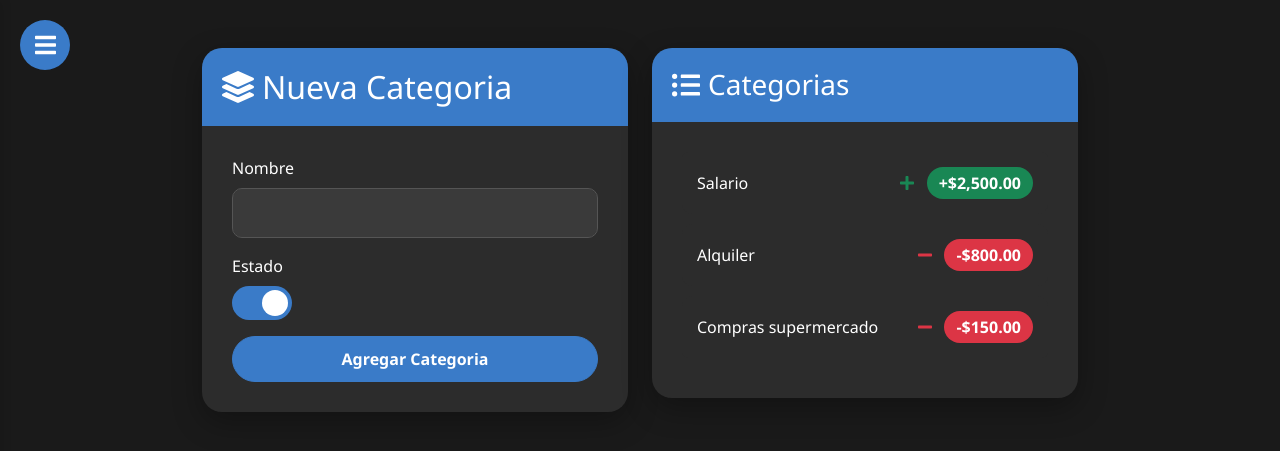
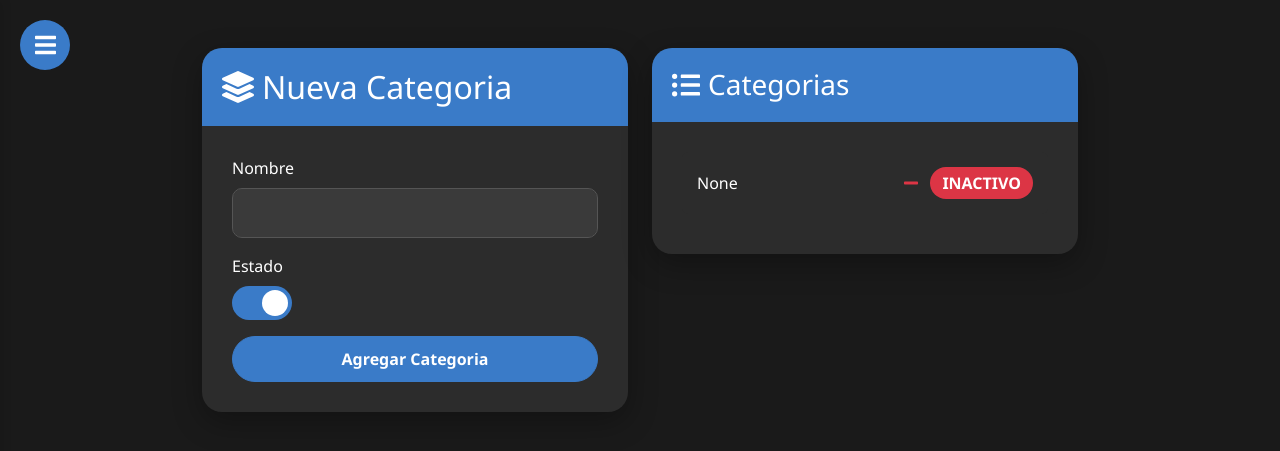
Before and after one commit to alexioficial/gestor_finanzas, a Flask app: page /Categoria in a window 1280 px wide. Shown: the top 451 px of the page. Run offline with Flask 3, Linux system fonts and the light colour scheme; the visitor is signed in with stand-in values (Sample User, id 1); some libraries are stand-ins or nearby versions.

Commit message:
ya registra y busca categorias, arregla el check de status en reg categoria, no ta guardandolo (fue a proposito)

```diff
--- a/routes/RCategoria.py
+++ b/routes/RCategoria.py
@@ -1,4 +1,4 @@
-from flask import Blueprint, render_template, url_for, session
+from flask import Blueprint, render_template, request
 from routes.RAuth import login_requerido
 import model.MCategoria as mcategoria
 
@@ -12,8 +12,10 @@
 @bp.post('/RegCategoria')
 def RegCategoria():
     try:
-        html = ''
-        return {'status': 0, 'html': html}
+        data = request.get_json()
+        txt_nombre = data.get('txt_nombre')
+        mcategoria.RegCategoria(txt_nombre)
+        return {'status': 0}
     except Exception as e:
         return {'status': 1, 'msj': str(e)}
 
--- a/static/scripts/Categoria.js
+++ b/static/scripts/Categoria.js
@@ -1,6 +1,5 @@
 async function BuscarCategorias() {
-    datos = {}
-    const data = tools.PostBack('/BuscarCategorias', datos);
+    const data = await tools.PostBack('/BuscarCategorias', {});
     if (data.status == 1) {
         alert(data.msj);
         return;
@@ -9,8 +8,10 @@
 }
 
 async function RegCategoria() {
-    datos = {}
-    const data = tools.PostBack('/RegCategoria', datos);
+    const datos = {
+        txt_nombre: $('#txt_nombre').val()
+    }
+    const data = await tools.PostBack('/RegCategoria', datos);
     if (data.status == 1) {
         alert(data.msj);
         return;
@@ -18,6 +19,10 @@
     BuscarCategorias();
 }
 
+$('#addcategory').click(() => {
+    RegCategoria();
+});
+
 $(() => {
     BuscarCategorias();
 })
--- a/templates/Categoria.html
+++ b/templates/Categoria.html
@@ -36,29 +36,7 @@
                     <h3 class="mb-0"><i class="fas fa-list-ul me-2"></i>Categorias</h3>
                 </div>
                 <div class="card-body">
-                    <ul id="categorias" class="list-group">
-                        <li class="list-group-item">
-                            Salario
-                            <span>
-                                <i class="fas fa-plus text-success me-2"></i>
-                                <span class="badge bg-success">+$2,500.00</span>
-                            </span>
-                        </li>
-                        <li class="list-group-item">
-                            Alquiler
-                            <span>
-                                <i class="fas fa-minus text-danger me-2"></i>
-                                <span class="badge bg-danger">-$800.00</span>
-                            </span>
-                        </li>
-                        <li class="list-group-item">
-                            Compras supermercado
-                            <span>
-                                <i class="fas fa-minus text-danger me-2"></i>
-                                <span class="badge bg-danger">-$150.00</span>
-                            </span>
-                        </li>
-                    </ul>
+                    <ul id="categorias" class="list-group"></ul>
                 </div>
             </div>
         </div>
```
